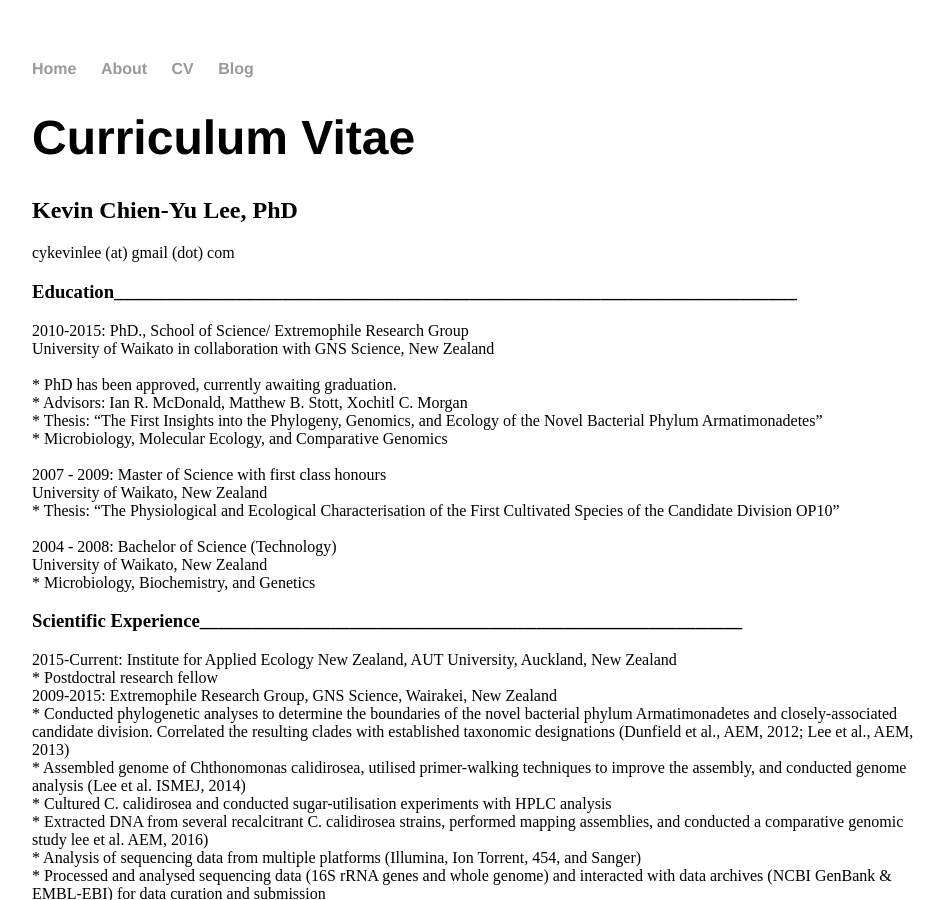
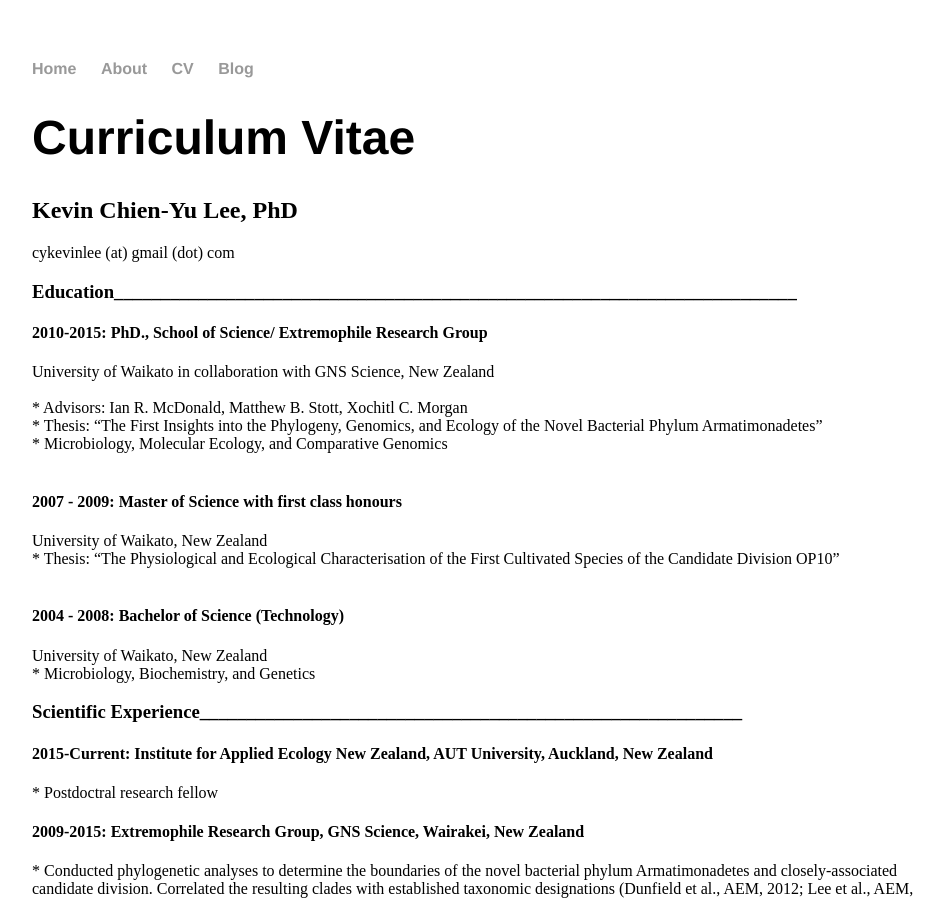
Before and after one commit to cyklee/cyklee.github.io, a Jekyll site: the page built from cv/index.html, in a window 1280 px wide and 900 px high. Shown: the whole window, without its empty margins (160-1104 px from the left). Built offline with Jekyll 4.4.1, drawn with Linux system fonts in a browser that asks for light colours.

Commit message:
Update index.html

```diff
--- a/cv/index.html
+++ b/cv/index.html
@@ -8,27 +8,26 @@ title: Kevin C Lee - CV
 cykevinlee (at) gmail (dot) com
 <h3>Education_________________________________________________________________________</h3>
 
-2010-2015: PhD., School of Science/ Extremophile Research Group<br>
+<h4>2010-2015: PhD., School of Science/ Extremophile Research Group</h4>
 University of Waikato in collaboration with GNS Science, New Zealand<br>
 <br>
-*  PhD has been approved, currently awaiting graduation.<br>
 *  Advisors: Ian R. McDonald, Matthew B. Stott, Xochitl C. Morgan<br>
 *  Thesis: “The First Insights into the Phylogeny, Genomics, and Ecology of the Novel Bacterial Phylum Armatimonadetes”<br>
 *  Microbiology, Molecular Ecology, and Comparative Genomics<br>
 <br>
-2007 - 2009: Master of Science with first class honours<br>
+<h4>2007 - 2009: Master of Science with first class honours</h4>
 University of Waikato, New Zealand<br>
 *  Thesis: “The Physiological and Ecological Characterisation of the First Cultivated Species of the Candidate Division OP10”<br>
 <br>
-2004 - 2008: Bachelor of Science (Technology) <br>
+<h4>2004 - 2008: Bachelor of Science (Technology)</h4>
 University of Waikato, New Zealand<br>
 * Microbiology, Biochemistry, and Genetics<br>
 
 <h3>Scientific Experience__________________________________________________________</h3>
 
-2015-Current: Institute for Applied Ecology New Zealand, AUT University, Auckland, New Zealand<br>
+<h4>2015-Current: Institute for Applied Ecology New Zealand, AUT University, Auckland, New Zealand</h4>
 * Postdoctral research fellow<br>
-2009-2015: Extremophile Research Group, GNS Science, Wairakei, New Zealand<br>
+<h4>2009-2015: Extremophile Research Group, GNS Science, Wairakei, New Zealand</h4>
 * Conducted phylogenetic analyses to determine the boundaries of the novel bacterial phylum Armatimonadetes and closely-associated candidate division. Correlated the resulting clades with established taxonomic designations (Dunfield et al., AEM, 2012; Lee et al., AEM, 2013)<br>
 * Assembled genome of Chthonomonas calidirosea, utilised primer-walking techniques to improve the assembly, and conducted genome analysis (Lee et al. ISMEJ, 2014)<br>
 * Cultured C. calidirosea and conducted sugar-utilisation experiments with HPLC analysis<br>
```
Also changed, not shown: other parts of cv/index.html (+2 -2 lines).
